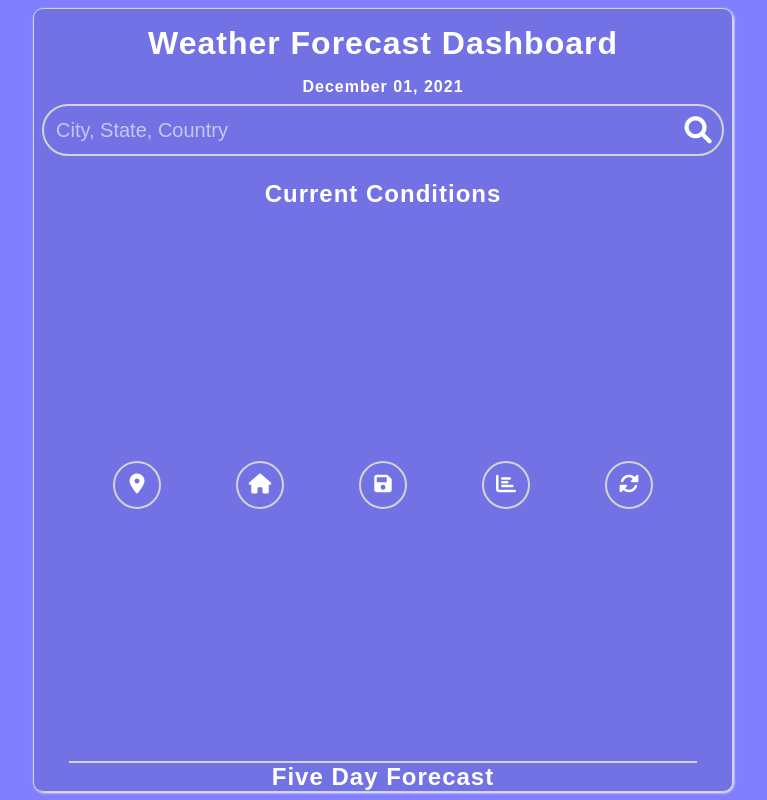
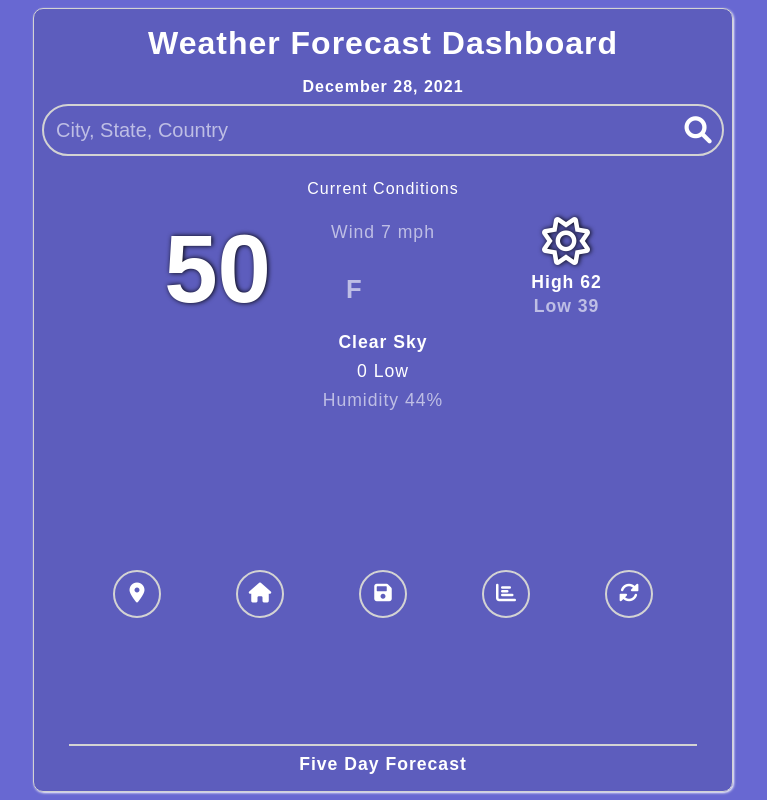
Before and after one commit to Antiimoon/weather-dashboard, a plain HTML site: page develop/index.html in a window 1280 px wide. Shown: the whole page, without its empty margins (257-1024 px from the left). Drawn offline with Linux system fonts and the light colour scheme; a web font is replaced by a local one.

Commit message:
conditions and forecast edits

```diff
--- a/develop/css/style.css
+++ b/develop/css/style.css
@@ -5,7 +5,7 @@
 }
 
 :root {
-    background-color: rgba(0, 0, 255, 0.5);
+    background-color: rgba(2, 2, 180, 0.596);
     font-size: 16px;
     font-family: 'Monsterrat', sans-serif;
     font-weight: bold;
@@ -128,5 +128,125 @@ button {
 }
 
 .currentforecast-location {
+    font-size: 1rem;
+    font-weight: normal;
+    text-align: center;
+    margin-bottom: 1rem;
+}
 
+.currentforecast-conditions {
+    width: 100%;
+    font-size: 1.1rem;
+    margin: auto auto 2rem;
+    display: grid;
 }
+
+.temp {
+    display: flex;
+    justify-content: center;
+    align-items: center;
+    grid-row: 1 / span 3;
+    grid-column: 1 / span 2;
+    font-size: 6rem;
+    letter-spacing: 0;
+    text-shadow: 1px 0 5px #000;
+    position: relative;
+}
+
+.unit {
+    font-size: 1.6rem;
+    color: rgba(255, 255, 255, 0.6);
+    text-shadow: none;
+    position: absolute;
+    top: 55%;
+    left: 85%;
+}
+
+.icon {
+    display: flex;
+    justify-content: center;
+    align-items: center;
+    grid-row: 1 / span 1;
+    grid-column: 3 / span 2;
+}
+  .fa-sun {
+     font-size: 3rem;
+     text-shadow: 1px 0 5px #000;
+ }
+
+ .maxtemp {
+     display: flex;
+     justify-content: center;
+     align-items: center;
+     grid-row: 2 / span 1;
+     grid-column: 3 / span 2;
+ }
+
+ .mintemp {
+    display: flex;
+    justify-content: center;
+    align-items: center;
+    align-self: start;
+    grid-row: 3 / span 1;
+    grid-column: 3 / span 2;
+    color: rgba(255, 255, 255, 0.6);
+ }
+
+ .desc {
+     display: flex;
+     justify-content: center;
+     align-items: center;
+     grid-row: 4 / span 1;
+     grid-column: 1 / span 4;
+     padding-top: 0.5rem;
+ }
+
+ .uv {
+    display: flex;
+    justify-content: center;
+    align-items: center;
+    grid-row: 5 / span 1;
+    grid-column: 1 / span 4;
+    padding-top: 0.5rem;
+    font-weight: normal;
+ }
+
+ .humidity {
+
+     grid-row: 6 / span 1;
+     grid-column: 1 / span 4;
+     padding-top: 0.5rem;
+     font-weight: normal;
+     color: rgba(255, 255, 255, 0.6);
+ }
+
+ .wind {
+
+     grid-row: 7 span/ 4;
+     grid-column: 1/ span 4;
+     padding-top: 0.5rem;
+     font-weight: normal;
+     color: rgba(255, 255, 255, 0.6);
+ }
+
+ .dailyforecast-title {
+     font-size: 1.1rem;
+     text-align: center;
+     margin-top: 0.5rem;
+ }
+
+ .dailyforecast-contents {
+     flex-grow: 1;
+     display: flex;
+     justify-content: space-evenly;
+     color: #fff;
+     padding: 0.5rem 0;
+    }
+
+    .forecast-day {
+        display: flex;
+        flex-direction: column;
+        justify-content: space-evenly;
+        align-items: center;
+        font-size: 0.9rem;
+    }
--- a/develop/index.html
+++ b/develop/index.html
@@ -16,7 +16,7 @@
         <h1>Weather Forecast Dashboard</h1>
         <div class="date-container">
             <div class="date" id="date">
-                December 01, 2021
+                December 28, 2021
             </div>
         </div>
         <section class="search-bar" id="search-bar">
@@ -31,7 +31,19 @@
 
         <section class="current-forecast" id="current-forecast" role="region" aria-labelledby="currentforecast-location">
             <h2 id="currentforecast-location" class="currentforecast-location">Current Conditions</h2>
-            <div id="currentforecast-conditions" class="currentforecast-conditions"></div>
+            <div id="currentforecast-conditions" class="currentforecast-conditions">
+
+                <!-- temporary html added to visualize styling // will delete later -->
+                <div class="icon" id="icon"><i class="far fa-sun" aria-hidden="true" title="clear sky"></i></div>
+                <div class="temp">50<div class="unit">F</div></div>
+                <div class="desc">Clear Sky</div>
+                <div class="uv">0 Low</div>
+                <div class="maxtemp">High 62</div>
+                <div class="mintemp">Low 39</div>
+                <div class="humidity">Humidity 44%</div>
+                <div class="wind">Wind 7 mph</div>
+
+            </div>
         </section>
 
         <nav class="nav-btn" id="nav-btn">
```
